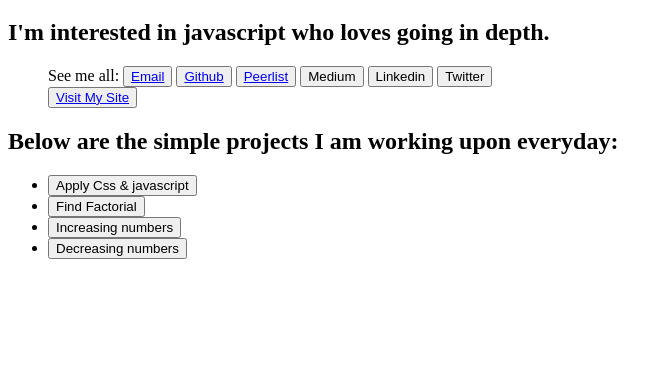
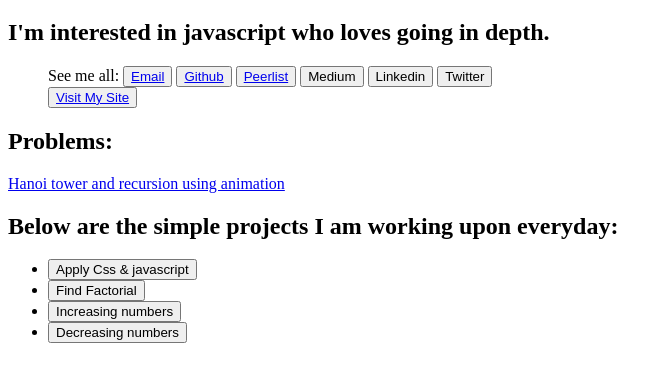
Before and after one commit to ravigarg001/musafir, a plain HTML site: page index.html in a window 1280 px wide. Shown: the part 61-442 px from the top of the page, without its empty margins (0-672 px from the left). Drawn offline with Linux system fonts and the light colour scheme.

Commit message:
Added youtube link for hanoi problem

```diff
--- a/index.html
+++ b/index.html
@@ -25,6 +25,8 @@
   <button><a href="https://Musafir.tech/">Visit My Site</a></button>
 </ul>
 </footer>
+<h2>Problems:</h2>
+<p><a target="_blank" href="https://youtu.be/ngCos392W4w?list=PLpXOY-RxVRTM_-Lvss2ezy1lVl6VUrzW2">Hanoi tower and recursion using animation</a></p>
 <h2>Below are the simple projects I am working upon everyday:</h2>
 <ul class="projects">
   <li><button class="cssAdder" onclick="addCssAndJs()">Apply Css & javascript</button></li>
```
